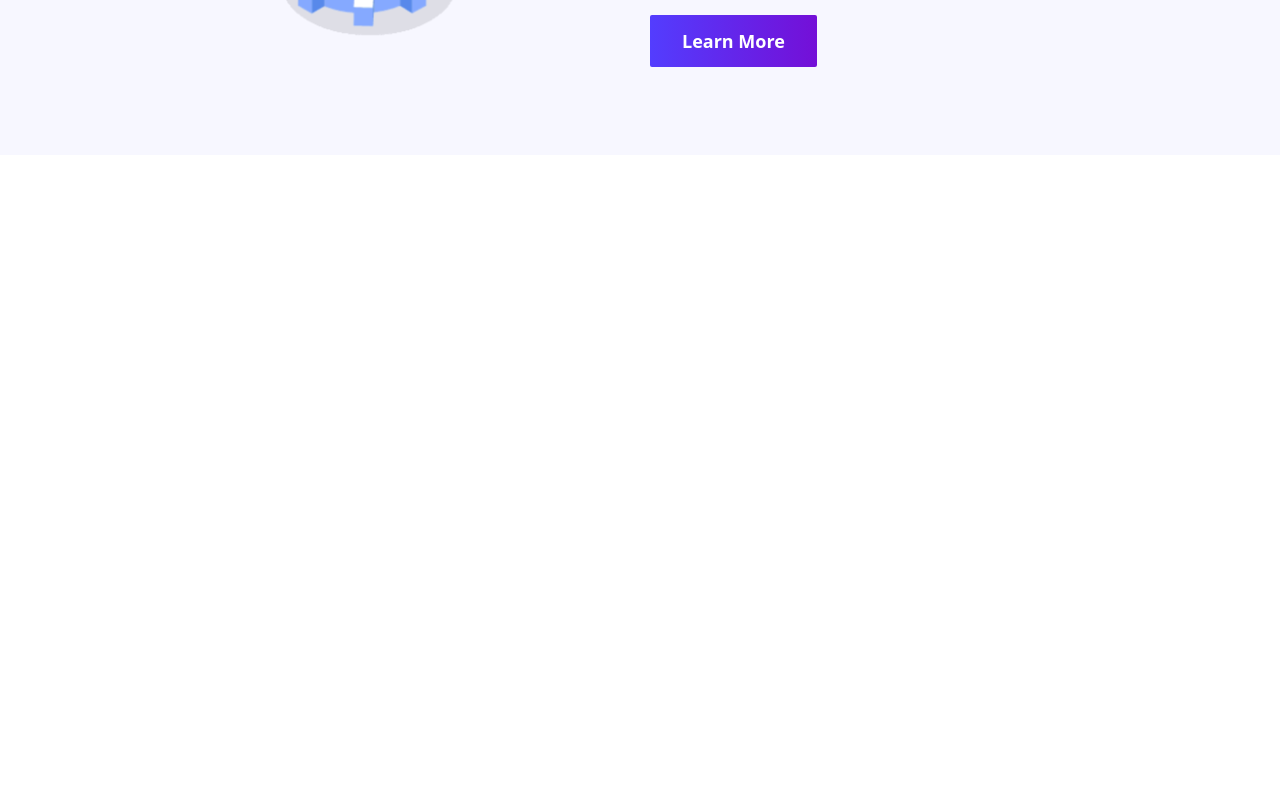
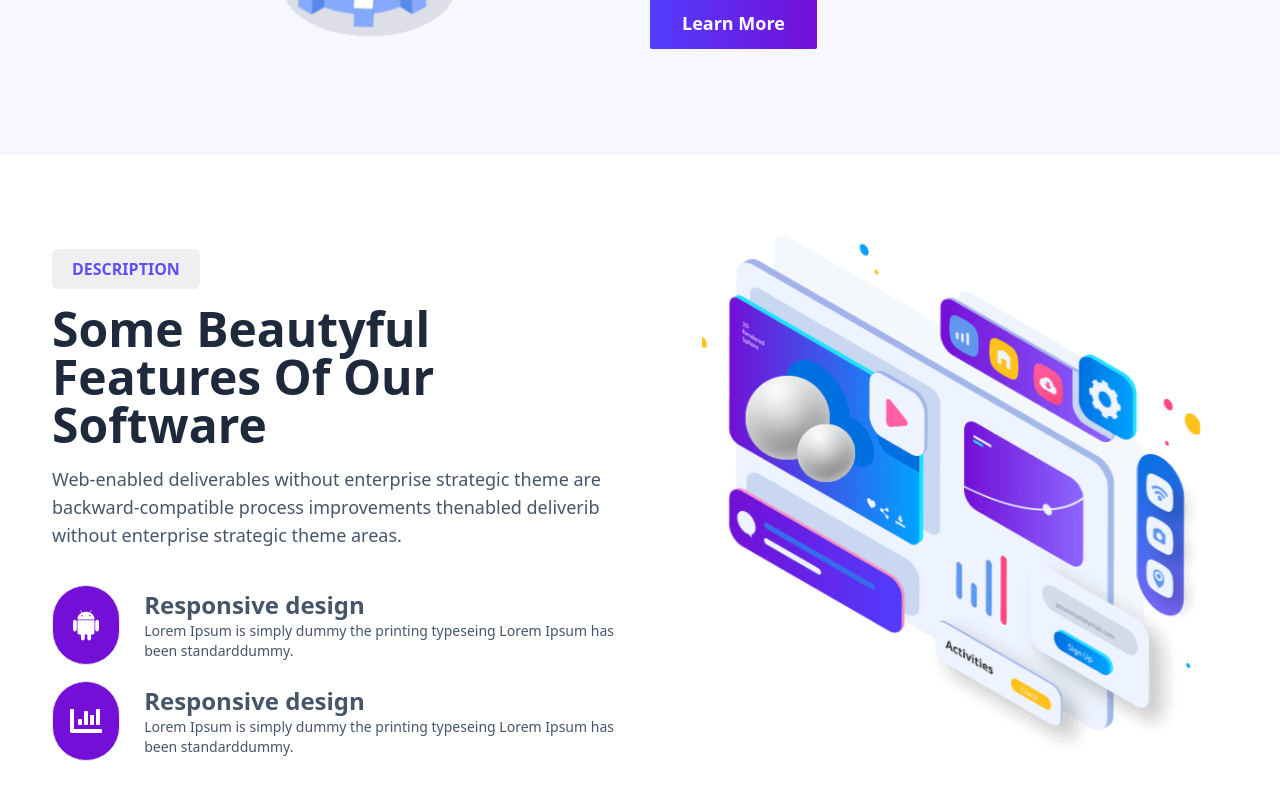
Before and after one commit to hasibahamedsakib/zomia-simple, a React (Vite) app: page / in a window 1280 px wide. Shown: the part 2558-3358 px from the top of the page. Before the commit the page ends 2713 px from the top, so only its background shows below. Built offline with nearby package versions, Linux system fonts and the light colour scheme.

Commit message:
added Description section

```diff
--- a/src/App.jsx
+++ b/src/App.jsx
@@ -3,6 +3,7 @@ import Navbar from "./components/Navbar/Navbar";
 import HeroSection from "./components/Hero_Section/HeroSection";
 import Services from "./components/Services/Services";
 import About from "./components/About_Us/About";
+import Description from "./components/Description/Description";
 
 const App = () => {
   return (
@@ -11,6 +12,7 @@ const App = () => {
       <HeroSection />
       <Services />
       <About />
+      <Description />
     </div>
   );
 };
--- a/src/components/About_Us/About.jsx
+++ b/src/components/About_Us/About.jsx
@@ -15,7 +15,7 @@ const About = () => {
         </div>
         <div className="space-y-4 flex-1 p-3">
           <SectionTitle text="About Us" />
-          <h1 className="text-3xl md:text-4xl lg:text-6xl font-bold  text-slate-800 leading-tight">
+          <h1 className="text-3xl md:text-4xl lg:text-5xl font-bold  text-slate-800 leading-tight">
             Some Beautyful Features Of Our Software
           </h1>
 
@@ -28,8 +28,8 @@ const About = () => {
           <div className="space-y-2 pb-5">
             <span className="flex gap-2 items-center text-lg text-slate-600">
               {" "}
-              <BsFillCheckCircleFill className="w-5 h-5 text-[#ff8c00]" /> Deos
-              et accusamus et iusto odio
+              <BsFillCheckCircleFill className="w-5 h-5 text-[#ff8c00]" />{" "}
+              Deoset accusamus et iusto odio
             </span>
             <span className="flex gap-2 items-center text-lg text-slate-600">
               {" "}
--- /dev/null
+++ b/src/components/Description/Description.jsx
@@ -0,0 +1,61 @@
+import { FaChartBar } from "react-icons/fa";
+import SectionTitle from "../SectionTitle/SectionTitle";
+import { DiAndroid } from "react-icons/di";
+
+const Description = () => {
+  return (
+    <div className=" py-5 lg:py-10 p-3 md:p-5">
+      <div className="flex items-center lg:flex-row flex-col gap-5 p-3 md:p-5 container">
+        <div className="space-y-4 flex-1 p-3">
+          <SectionTitle text="description" />
+          <h1 className="text-3xl md:text-4xl lg:text-5xl font-bold  text-slate-800 leading-tight">
+            Some Beautyful Features Of Our Software
+          </h1>
+
+          <p className="text-lg text-slate-600 pb-5 text-left">
+            Web-enabled deliverables without enterprise strategic theme are
+            backward-compatible process improvements thenabled deliverib without
+            enterprise strategic theme areas.
+          </p>
+
+          <div className="space-y-4 pb-5">
+            <div className="group flex flex-col lg:flex-row gap-2 space-x-4 space-y-3 lg:space-y-0 items-center lg:items-top text-lg text-slate-600 ">
+              <span className="group-hover:border-[#740fd7] border group-hover:bg-transparent bg-[#740fd7] p-3 rounded-full h-20 w-20 flex items-center justify-center transition-all duration-300">
+                <DiAndroid className="w-8 h-8 text-white group-hover:text-[#740fd7]" />
+              </span>
+              <div>
+                <p className="text-2xl font-semibold">Responsive design</p>
+                <p className="text-sm">
+                  Lorem Ipsum is simply dummy the printing typeseing Lorem Ipsum
+                  has been standarddummy.
+                </p>
+              </div>
+            </div>
+
+            <div className="flex flex-col lg:flex-row gap-2 space-x-4 space-y-3 lg:space-y-0 items-center lg:items-top text-lg text-slate-600 group">
+              <span className="group-hover:border-[#740fd7] border transition-all duration-300 group-hover:bg-transparent bg-[#740fd7] p-3 rounded-full h-20 w-20 flex items-center justify-center">
+                <FaChartBar className="w-8 h-8 text-white group-hover:text-[#740fd7]" />
+              </span>
+              <div>
+                <p className="text-2xl font-semibold">Responsive design</p>
+                <p className="text-sm">
+                  Lorem Ipsum is simply dummy the printing typeseing Lorem Ipsum
+                  has been standarddummy.
+                </p>
+              </div>
+            </div>
+          </div>
+        </div>
+        <div className="flex-1 ">
+          <img
+            src="/description.png"
+            alt="website-about_image"
+            className="w-full lg:p-10 lg:h-[600px] object-cover aboutImg"
+          />
+        </div>
+      </div>
+    </div>
+  );
+};
+
+export default Description;
```
Also changed, not shown: public/description.png (added).
